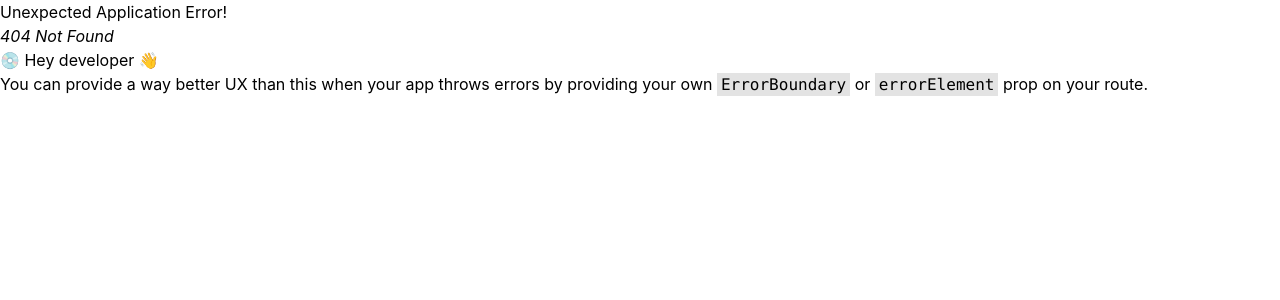
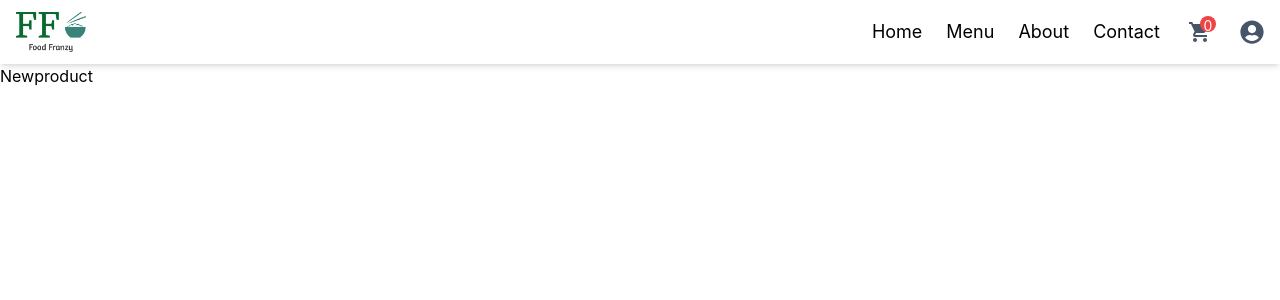
Before and after one commit to Isuri001/Ecommerce-Website-For-Food-Products, a React (Create React App) app: page /newproduct in a window 1280 px wide. Before the commit this address had no page. Shown: the top 300 px of the page. Built offline with nearby package versions, Linux system fonts and the light colour scheme.

Commit message:
Create login,newproduct pages in page folder and make routes for it

```diff
--- a/src/component/Header.js
+++ b/src/component/Header.js
@@ -1,44 +1,63 @@
-import React from 'react'
-import logo from "../assest/logo.png"
+import React, { useState } from "react";
+import logo from "../assest/logo.png";
 import { Link } from "react-router-dom";
-import {FaUserAlt} from "react-icons/fa"
+import { FaUserCircle } from "react-icons/fa";
 import { MdShoppingCart } from "react-icons/md";
 
 const Header = () => {
+  const [showMenu, setShowMenu] = useState(false);
+  const handleShowMenu = () => {
+    setShowMenu((prev) => !prev);
+  };
   return (
-    <header className='fixed shadow-md w-full h-16 px-2 md:px-4 z-50'>
-
+    <header className="fixed shadow-md w-full h-16 px-2 md:px-4 z-50">
       {/* desktop */}
 
-        <div className='flex items-center h-full justify-between'>
+      <div className="flex items-center h-full justify-between">
         <Link to={""}>
-                <div className='h-10'>
-                  <img src={logo} className='h-full '></img>
+          <div className="h-10">
+            <img src={logo} className="h-full "></img>
           </div>
         </Link>
 
         <div className="flex items-center gap-4 md:gap-7">
-              <nav className='flex gap-4 md:gap-6 text-base md:text-lg'>
+          <nav className="flex gap-4 md:gap-6 text-base md:text-lg">
             <Link to={""}>Home</Link>
             <Link to={"menu"}>Menu</Link>
             <Link to={"about"}>About</Link>
             <Link to={"contact"}>Contact</Link>
           </nav>
-              <div className='text-2xl text-slate-600 relative'>
+          <div className="text-2xl text-slate-600 relative">
             <MdShoppingCart />
-                <div className='absolute -top-1 -right-1 text-white bg-red-500 h-4 w-4 rounded-full m-0 p-0 text-sm  text-center'>
+            <div className="absolute -top-1 -right-1 text-white bg-red-500 h-4 w-4 rounded-full m-0 p-0 text-sm  text-center">
               0
             </div>
           </div>
-              <div className='text-2xl text-slate-600'>
-                <FaUserAlt/>
+          <div className=" text-slate-600" onClick={handleShowMenu}>
+            <div className="text-2xl cursor-pointer">
+              <FaUserCircle />
+            </div>
+
+            {showMenu && (
+              <div className="absolute right-2 bg-white py-2 px-2 shadow drop-shadow-md flex flex-col">
+                <Link
+                  to={"newproduct"}
+                  className="whitespace-nowrap cursor-pointer"
+                >
+                  New Product
+                </Link>
+                <Link to={"login"} className="whitespace-nowrap cursor-pointer">
+                  Login
+                </Link>
+              </div>
+            )}
           </div>
         </div>
       </div>
 
       {/* mobile */}
     </header>
-  )
-}
+  );
+};
 
-export default Header
+export default Header;
--- a/src/index.js
+++ b/src/index.js
@@ -1,30 +1,36 @@
-import React from 'react';
-import ReactDOM from 'react-dom/client';
-import './index.css';
-import App from './App';
-import reportWebVitals from './reportWebVitals';
-import {createBrowserRouter,createRoutesFromElements,Route,RouterProvider} from 'react-router-dom';
-import Home from './page/Home';
-import Menu from './page/Menu';
-import About from './page/About';
-import Contact from './page/Contact';
-
+import React from "react";
+import ReactDOM from "react-dom/client";
+import "./index.css";
+import App from "./App";
+import reportWebVitals from "./reportWebVitals";
+import {
+  createBrowserRouter,
+  createRoutesFromElements,
+  Route,
+  RouterProvider,
+} from "react-router-dom";
+import Home from "./page/Home";
+import Menu from "./page/Menu";
+import About from "./page/About";
+import Contact from "./page/Contact";
+import Login from "./page/login";
+import Newproduct from "./page/Newproduct";
 
 const router = createBrowserRouter(
   createRoutesFromElements(
-    <Route path='/' element={<App/>}>
-        <Route index element={<Home/>}/>
-        <Route path='menu' element={<Menu/>}/>
-        <Route path='about' element={<About/>}/>
-        <Route path='contact' element={<Contact/>}/>
+    <Route path="/" element={<App />}>
+      <Route index element={<Home />} />
+      <Route path="menu" element={<Menu />} />
+      <Route path="about" element={<About />} />
+      <Route path="contact" element={<Contact />} />
+      <Route path="login" element={<Login />} />
+      <Route path="newproduct" element={<Newproduct />} />
     </Route>
   )
-)
+);
 
-const root = ReactDOM.createRoot(document.getElementById('root'));
-root.render(
-  <RouterProvider router={router}/>
-);
+const root = ReactDOM.createRoot(document.getElementById("root"));
+root.render(<RouterProvider router={router} />);
 
 // If you want to start measuring performance in your app, pass a function
 // to log results (for example: reportWebVitals(console.log))
--- /dev/null
+++ b/src/page/Newproduct.js
@@ -0,0 +1,7 @@
+import React from "react";
+
+const Newproduct = () => {
+  return <div>Newproduct</div>;
+};
+
+export default Newproduct;
--- /dev/null
+++ b/src/page/login.js
@@ -0,0 +1,7 @@
+import React from "react";
+
+const Login = () => {
+  return <div>Login</div>;
+};
+
+export default Login;
```
Also changed, not shown: src/page/About.js (+4 -6 lines), src/page/Contact.js (+4 -6 lines), src/page/Home.js (+4 -6 lines), src/page/Menu.js (+4 -6 lines). Lines whose indentation alone changed are shown as unchanged.
